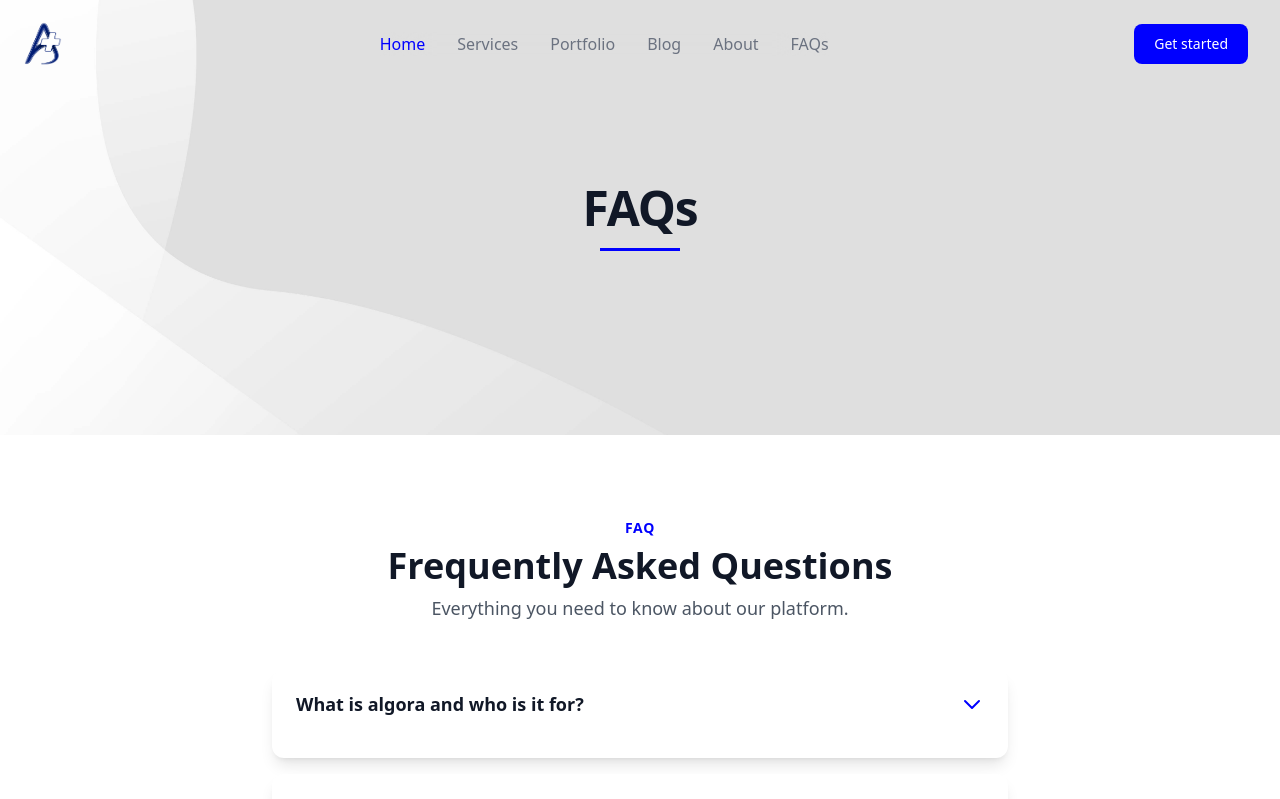
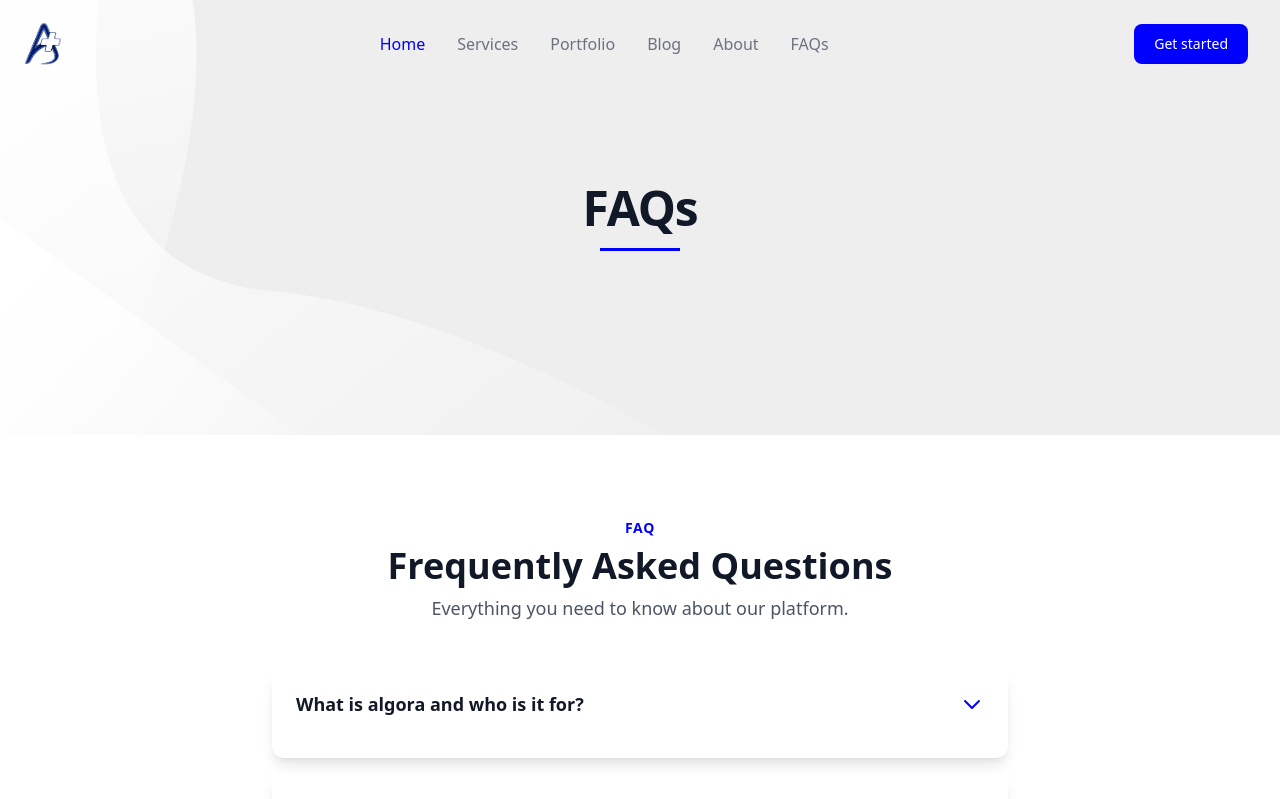
Before and after one commit to AshrafSholok/algora, a React (Vite) app: page /faqs in a window 1280 px wide. Shown: the top 799 px of the page. Built offline with nearby package versions, Linux system fonts and the light colour scheme.

Commit message:
refact: change font style and make hero background more light

```diff
--- a/src/components/common/Hero.jsx
+++ b/src/components/common/Hero.jsx
@@ -4,7 +4,7 @@ const Hero = ({ title }) => {
   return (
     <section className="relative py-32 bg-[url('../../src/assets/images/ftuy4.jpg')] bg-cover bg-center">
       {/* Overlay to make text more readable */}
-      <div className="absolute inset-0 bg-white bg-opacity-5"></div>
+      <div className="absolute inset-0 bg-white bg-opacity-50"></div>
 
       <div className="container mx-auto px-4 relative z-10">
         <div className="flex my-14 flex-col items-center justify-center h-full">
--- a/src/components/home/Landing.jsx
+++ b/src/components/home/Landing.jsx
@@ -9,7 +9,7 @@ function Landing() {
             {/* Content */}
             <div className="relative grid max-w-screen-xl px-4 py-32 mx-auto lg:gap-8 xl:gap-0 lg:py-16 lg:grid-cols-12">
                 <div className="mr-auto place-self-center lg:col-span-7">
-                    <h1 className="max-w-2xl mb-4 text-4xl font-extrabold tracking-tight leading-none md:text-5xl xl:text-5xl text-gray-900">Your Vision, Our Code — Building Scalable Software That Works for You</h1>
+                    <h1 className="max-w-2xl mb-4 text-4xl font-bold tracking-tight leading-none md:text-5xl xl:text-5xl text-gray-900">Your Vision, Our Code — Building Scalable Software That Works for You</h1>
                     <p className="max-w-2xl mb-6 font-light text-gray-600 lg:mb-8 md:text-lg lg:text-xl">From startups to enterprises, we design and develop powerful digital solutions that grow with your business.</p>
                     <a href="/contactus" className="inline-flex items-center justify-center px-5 py-3 mr-3 text-base font-medium text-center text-white rounded-lg bg-primary-500 hover:bg-primary-600 focus:ring-4 focus:ring-primary-200 transition-all duration-300">
                         Start Your Project
```
